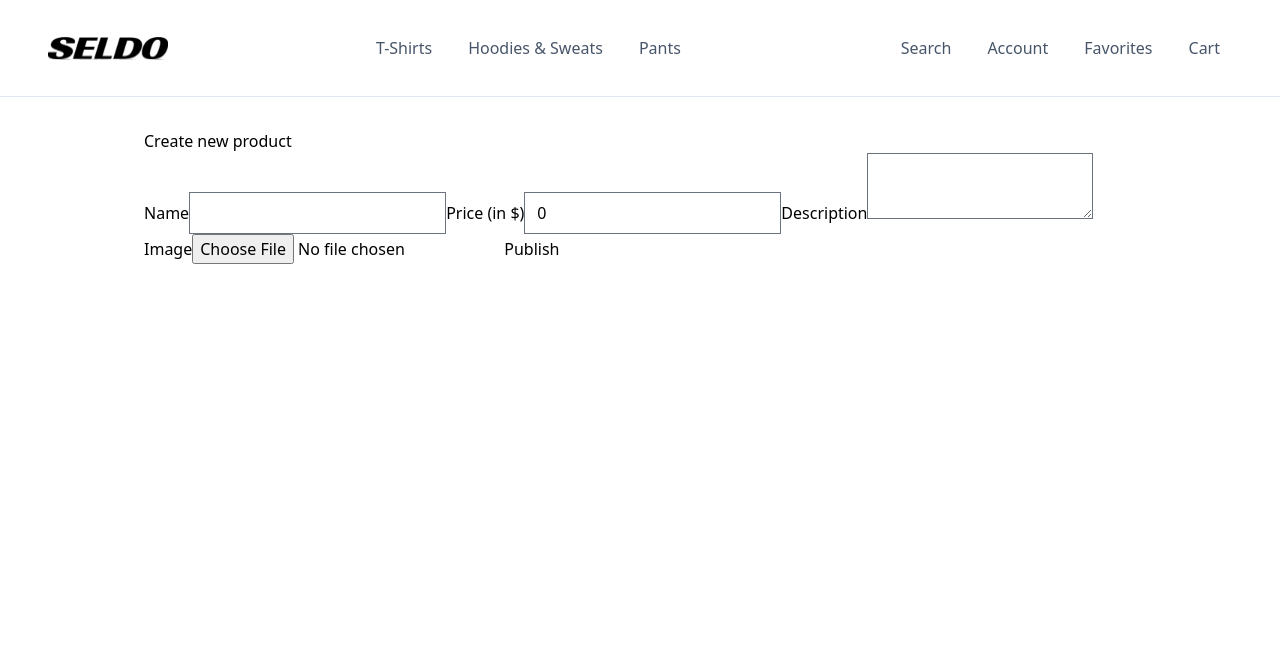
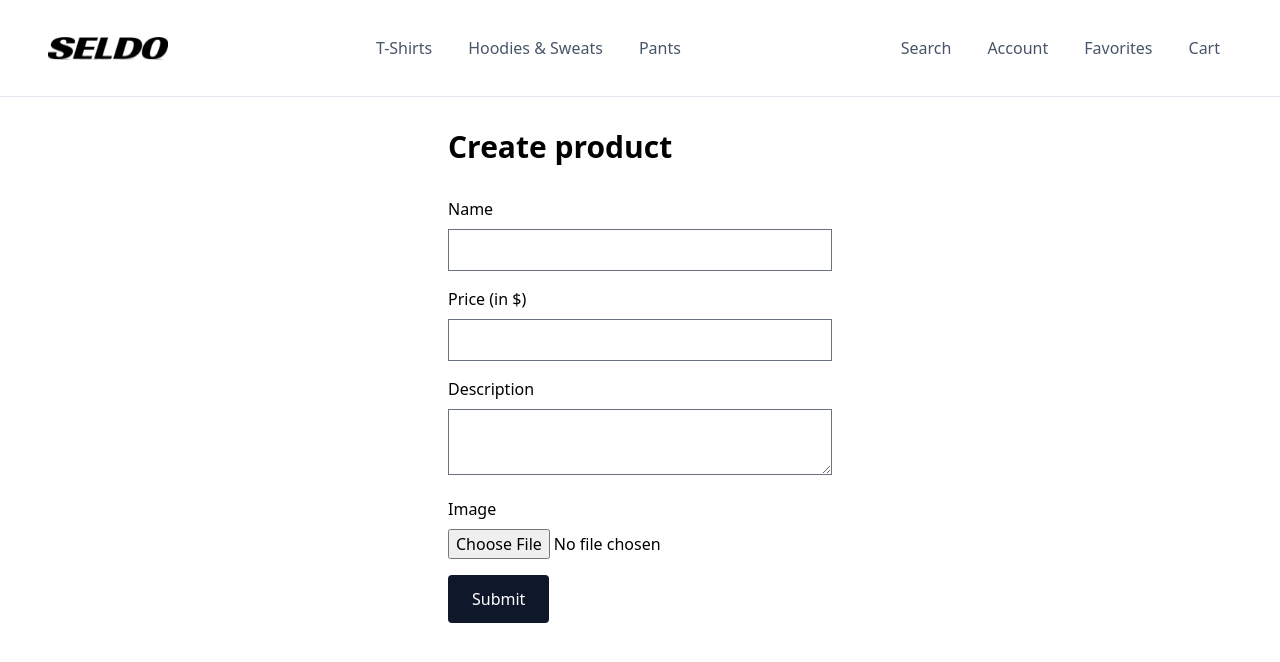
Before and after one commit to nelrnd/mern-ecommerce, a React (Vite) app in the folder client/: page /product/create in a window 1280 px wide. Shown: the top 662 px of the page. Built offline with nearby package versions, Linux system fonts and the light colour scheme; no server answers; a web font is replaced by a local one.

Commit message:
create ProductForm and ProductDelete

```diff
--- /dev/null
+++ b/client/src/components/FileInput.jsx
@@ -0,0 +1,17 @@
+const FileInput = ({ label, value, setValue, ...restProps }) => {
+  const handleChange = (e) => setValue(e.target.files[0])
+
+  return (
+    <label className="block mb-4">
+      <span className="block mb-2">{label}</span>
+      <input
+        className="w-full"
+        type="file"
+        onChange={handleChange}
+        {...restProps}
+      />
+    </label>
+  )
+}
+
+export default FileInput
--- a/client/src/components/FormControl.jsx
+++ b/client/src/components/FormControl.jsx
@@ -1,4 +1,10 @@
-const FormControl = ({ type = "text", label, value, setValue }) => {
+const FormControl = ({
+  type = "text",
+  label,
+  value,
+  setValue,
+  ...restProps
+}) => {
   const handleChange = (e) => setValue(e.target.value)
 
   return (
@@ -10,6 +16,7 @@ const FormControl = ({ type = "text", label, value, setValue }) => {
           name={label}
           value={value}
           onChange={handleChange}
+          {...restProps}
         ></textarea>
       ) : (
         <input
@@ -18,6 +25,7 @@ const FormControl = ({ type = "text", label, value, setValue }) => {
           type={type}
           value={value}
           onChange={handleChange}
+          {...restProps}
         />
       )}
     </label>
--- a/client/src/routes/CreateProduct.jsx
+++ /dev/null
@@ -1,79 +0,0 @@
-import { useState } from "react"
-
-function CreateProduct() {
-  const [name, setName] = useState("")
-  const [desc, setDesc] = useState("")
-  const [price, setPrice] = useState(0)
-  const [image, setImage] = useState(null)
-
-  const handleSubmit = (event) => {
-    event.preventDefault()
-    if (!name || !desc) return
-
-    const formData = new FormData()
-    formData.append("name", name)
-    formData.append("desc", desc)
-    formData.append("price", price)
-    formData.append("image", image)
-
-    fetch("http://localhost:3000/product", {
-      method: "POST",
-      body: formData,
-    })
-      .then((res) => res.json())
-      .then((data) => {
-        setName("")
-        setDesc("")
-        setPrice(0)
-        setImage(null)
-        console.log(data)
-      })
-      .catch((err) => console.error(err))
-  }
-
-  return (
-    <>
-      <h1>Create new product</h1>
-      <form onSubmit={handleSubmit} encType="multipart/form-data">
-        <label>
-          <span>Name</span>
-          <input
-            type="text"
-            name="name"
-            value={name}
-            onChange={(e) => setName(e.target.value)}
-          />
-        </label>
-        <label>
-          <span>Price (in $)</span>
-          <input
-            type="number"
-            name="price"
-            value={price}
-            onChange={(e) => setPrice(e.target.value)}
-            min="0"
-          />
-        </label>
-        <label>
-          <span>Description</span>
-          <textarea
-            name="desc"
-            value={desc}
-            onChange={(e) => setDesc(e.target.value)}
-          ></textarea>
-        </label>
-        <label>
-          <span>Image</span>
-          <input
-            type="file"
-            name="image"
-            onChange={(e) => setImage(e.target.files[0])}
-          />
-        </label>
-        <button>Publish</button>
-      </form>
-    </>
-  )
-}
-
-export default CreateProduct
--- /dev/null
+++ b/client/src/routes/ProductDelete.jsx
@@ -0,0 +1,29 @@
+import { useParams } from "react-router-dom"
+
+const API_BASE = import.meta.env.VITE_API_BASE
+
+const ProductDelete = () => {
+  const { productSlug } = useParams()
+
+  const handleClick = () => {
+    fetch(`${API_BASE}product/${productSlug}`, { method: "DELETE" }).catch(
+      (err) => console.error(err)
+    )
+  }
+
+  return (
+    <div className="max-w-sm m-auto">
+      <h1 className="font-bold text-3xl mb-4">Delete product</h1>
+
+      <p className="text-slate-500 mb-4">
+        Do you really want to delete this product?
+      </p>
+
+      <button onClick={handleClick} className="btn-primary">
+        Delete
+      </button>
+    </div>
+  )
+}
+
+export default ProductDelete
--- /dev/null
+++ b/client/src/routes/ProductForm.jsx
@@ -0,0 +1,75 @@
+import { useEffect, useState } from "react"
+import { useParams } from "react-router-dom"
+import FormControl from "../components/FormControl"
+import FileInput from "../components/FileInput"
+
+const API_BASE = import.meta.env.VITE_API_BASE
+
+const ProductForm = () => {
+  const { productSlug } = useParams()
+
+  const [name, setName] = useState("")
+  const [price, setPrice] = useState("")
+  const [desc, setDesc] = useState("")
+  const [image, setImage] = useState("")
+
+  useEffect(() => {
+    if (productSlug) {
+      fetch(`${API_BASE}product/${productSlug}`)
+        .then((res) => res.json())
+        .then((data) => {
+          setName(data.name)
+          setPrice(data.price)
+          setDesc(data.desc)
+          setImage(data.image)
+        })
+        .catch((err) => console.error(err))
+    }
+  }, [productSlug])
+
+  const handleSubmit = (e) => {
+    e.preventDefault()
+
+    const formData = new FormData()
+    formData.append("name", name)
+    formData.append("price", price)
+    formData.append("desc", desc)
+    formData.append("image", image)
+
+    const url = API_BASE + "product/" + (productSlug || "")
+    const method = productSlug ? "PUT" : "POST"
+
+    fetch(url, { method, body: formData })
+      .then((res) => res.json())
+      .then((data) => console.log(data))
+      .catch((err) => console.error(err))
+  }
+
+  return (
+    <div className="max-w-sm m-auto">
+      <h1 className="font-bold text-3xl mb-8">
+        {productSlug ? "Update product" : "Create product"}
+      </h1>
+
+      <form onSubmit={handleSubmit} encType="multipart/form-data">
+        <FormControl label="Name" value={name} setValue={setName} />
+        <FormControl
+          type="number"
+          label="Price (in $)"
+          value={price}
+          setValue={setPrice}
+        />
+        <FormControl
+          type="textarea"
+          label="Description"
+          value={desc}
+          setValue={setDesc}
+        />
+        <FileInput label="Image" name="image" setValue={setImage} />
+        <button className="btn-primary">Submit</button>
+      </form>
+    </div>
+  )
+}
+
+export default ProductForm
```
Also changed, not shown: client/src/main.jsx (+16 -4 lines).
